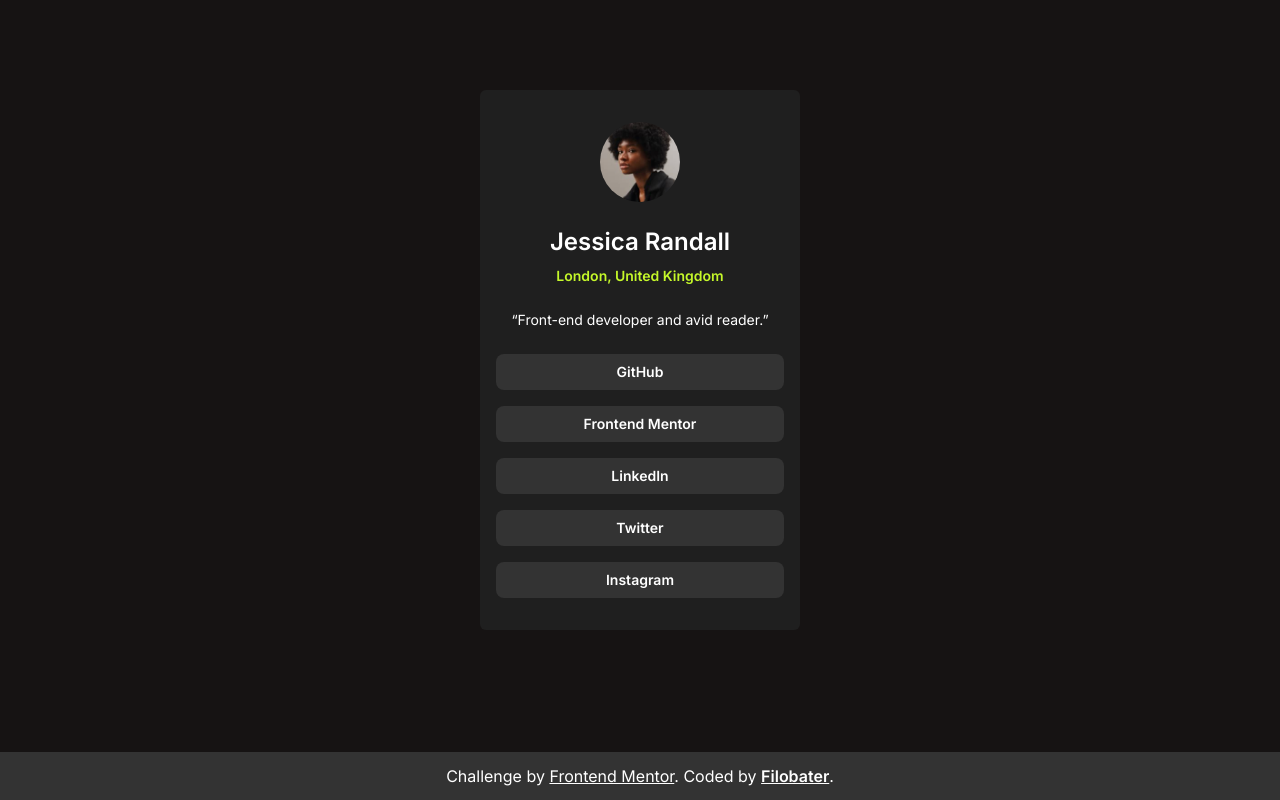
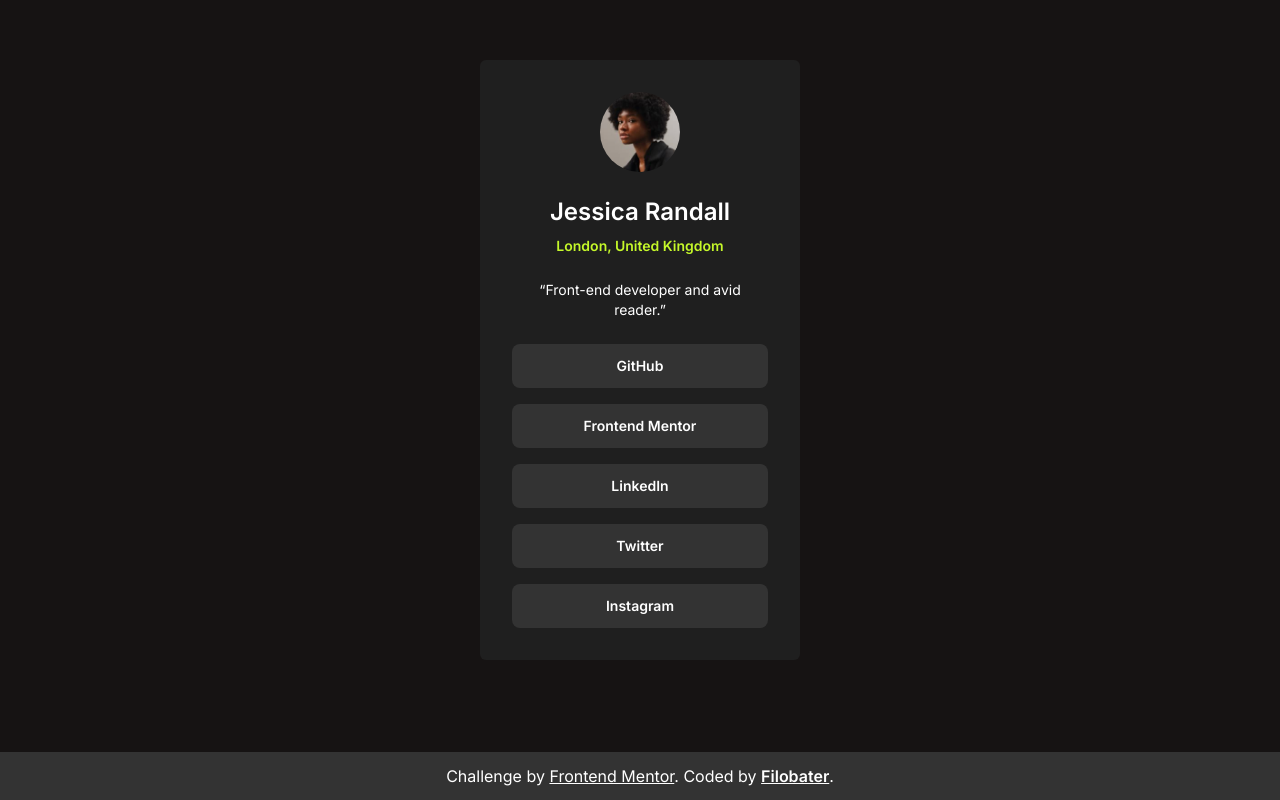
Before and after one commit to filobater/Social-links-profile, a website: page index.html in a window 1280 px wide. Drawn offline with Linux system fonts and the light colour scheme.

Commit message:
edit again (:

```diff
--- a/index.html
+++ b/index.html
@@ -21,7 +21,7 @@
     class="bg-[#161313] text-center flex justify-center items-center flex-col h-screen"
   >
     <div
-      class="py-8 px-4 w-[20rem] m-auto rounded-md bg-[#1F1F1F] flex flex-col items-stretch justify-start"
+      class="p-8 w-[20rem] m-auto rounded-md bg-[#1F1F1F] flex flex-col items-stretch justify-start"
     >
       <div class="text-center mb-6">
         <img
@@ -41,27 +41,27 @@
       </h3>
       <div class="flex flex-col gap-4 capitalize text-sm font-semibold">
         <div
-          class="cursor-pointer text-center rounded-lg p-2 text-white hover:text-black bg-[#333333] hover:bg-[#C5F82A] duration-200"
+          class="cursor-pointer text-center rounded-lg py-3 px-2 text-white hover:text-black bg-[#333333] hover:bg-[#C5F82A] duration-200"
         >
           GitHub
         </div>
         <div
-          class="cursor-pointer text-center rounded-lg p-2 text-white hover:text-black bg-[#333333] hover:bg-[#C5F82A] duration-200"
+          class="cursor-pointer text-center rounded-lg py-3 px-2 text-white hover:text-black bg-[#333333] hover:bg-[#C5F82A] duration-200"
         >
           frontend mentor
         </div>
         <div
-          class="cursor-pointer text-center rounded-lg p-2 text-white hover:text-black bg-[#333333] hover:bg-[#C5F82A] duration-200"
+          class="cursor-pointer text-center rounded-lg py-3 px-2 text-white hover:text-black bg-[#333333] hover:bg-[#C5F82A] duration-200"
         >
           linkedIn
         </div>
         <div
-          class="cursor-pointer text-center rounded-lg p-2 text-white hover:text-black bg-[#333333] hover:bg-[#C5F82A] duration-200"
+          class="cursor-pointer text-center rounded-lg py-3 px-2 text-white hover:text-black bg-[#333333] hover:bg-[#C5F82A] duration-200"
         >
           twitter
         </div>
         <div
-          class="cursor-pointer text-center rounded-lg p-2 text-white hover:text-black bg-[#333333] hover:bg-[#C5F82A] duration-200"
+          class="cursor-pointer text-center rounded-lg py-3 px-2 text-white hover:text-black bg-[#333333] hover:bg-[#C5F82A] duration-200"
         >
           Instagram
         </div>
```
Also changed, not shown: src/output.css.
